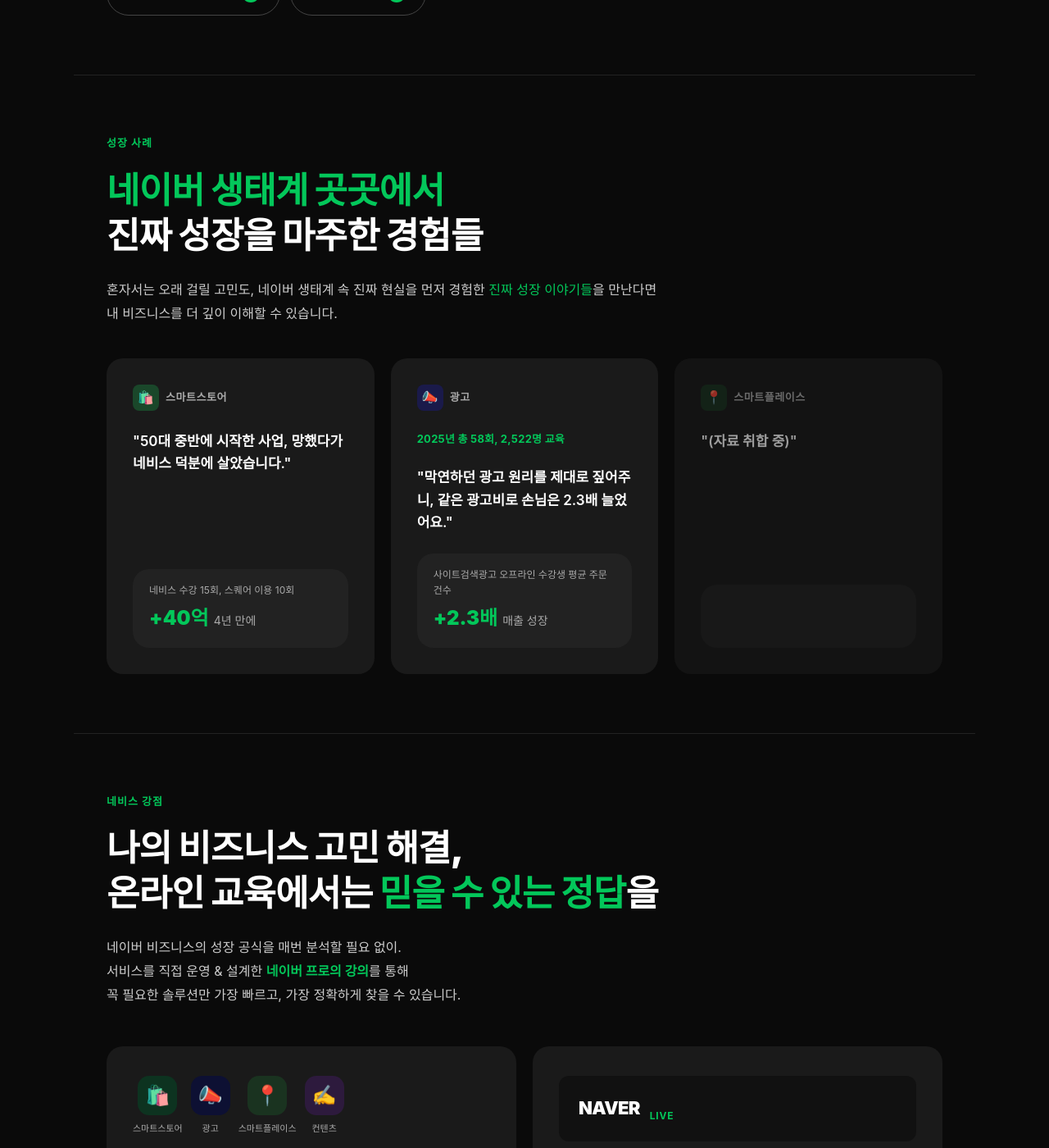
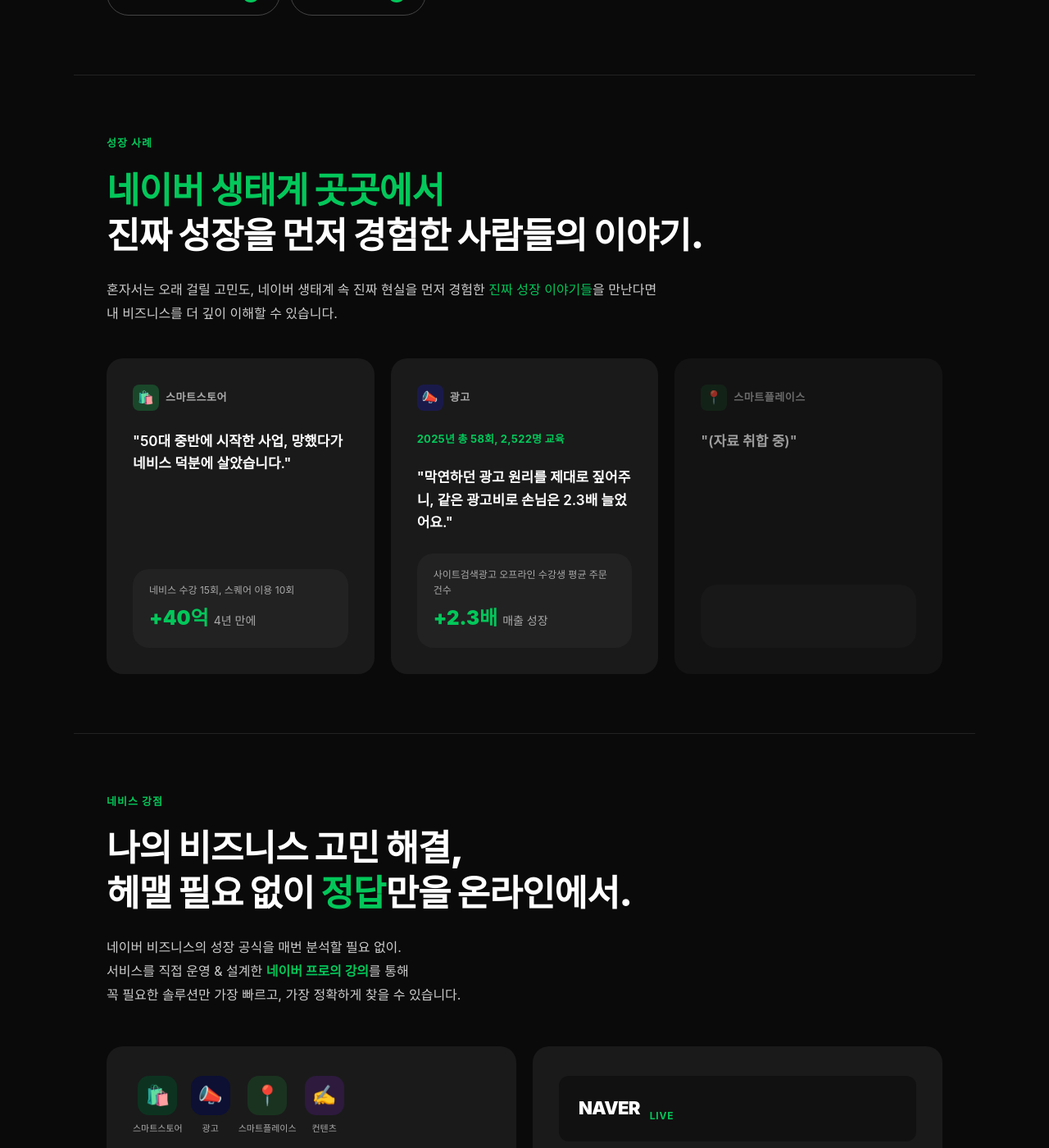
Before and after one commit to umnyaumnya/intro.nbs, a Jekyll site: the page built from index.html, in a window 1280 px wide and 1400 px high, scrolled down 722 px. Shown: the whole window at 82% size. Built offline with Jekyll 4.4.1, drawn with Linux system fonts in a browser that asks for light colours.

Commit message:
헤드 카피 업데이트: stories(line2) / strengths(헤맬 필요 없이 정답만을 온라인에서)

```diff
--- a/_data/sections.yml
+++ b/_data/sections.yml
@@ -32,7 +32,7 @@
   - type: stories
     eyebrow: 성장 사례
     title_line1: <span class="green">네이버 생태계 곳곳에서</span>
-    title_line2: 진짜 성장을 마주한 경험들
+    title_line2: 진짜 성장을 먼저 경험한 사람들의 이야기.
     title_emphasis_target: manual
     body: 혼자서는 오래 걸릴 고민도, 네이버 생태계 속 진짜 현실을 먼저 경험한 <span class="green">진짜 성장 이야기들</span>을 만난다면 내 비즈니스를 더 깊이 이해할 수 있습니다.
     divider_after: true
@@ -65,9 +65,9 @@
   - type: strengths
     eyebrow: 네비스 강점
     title_line1: 나의 비즈니스 고민 해결,
-    title_line2: 온라인 교육에서는
-    title_emphasis: 믿을 수 있는 정답
-    title_line2_suffix: 을
+    title_line2: 헤맬 필요 없이
+    title_emphasis: 정답
+    title_line2_suffix: 만을 온라인에서.
     body_html: 네이버 비즈니스의 성장 공식을 매번 분석할 필요 없이.<br>서비스를 직접 운영 & 설계한 <span class="highlight">네이버 프로의 강의</span>를 통해<br>꼭 필요한 솔루션만 가장 빠르고, 가장 정확하게 찾을 수 있습니다.
     divider_after: false
     cards:
```
